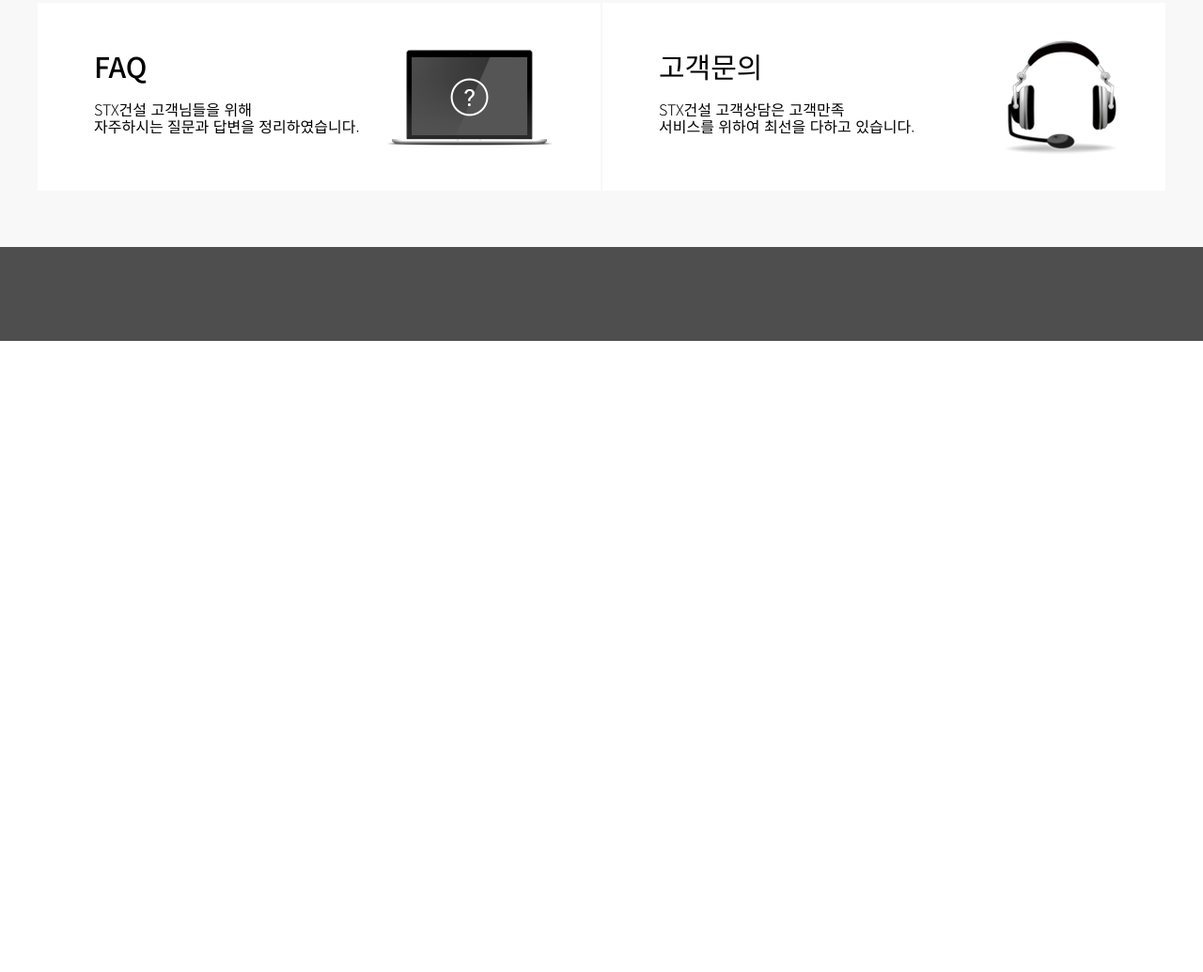
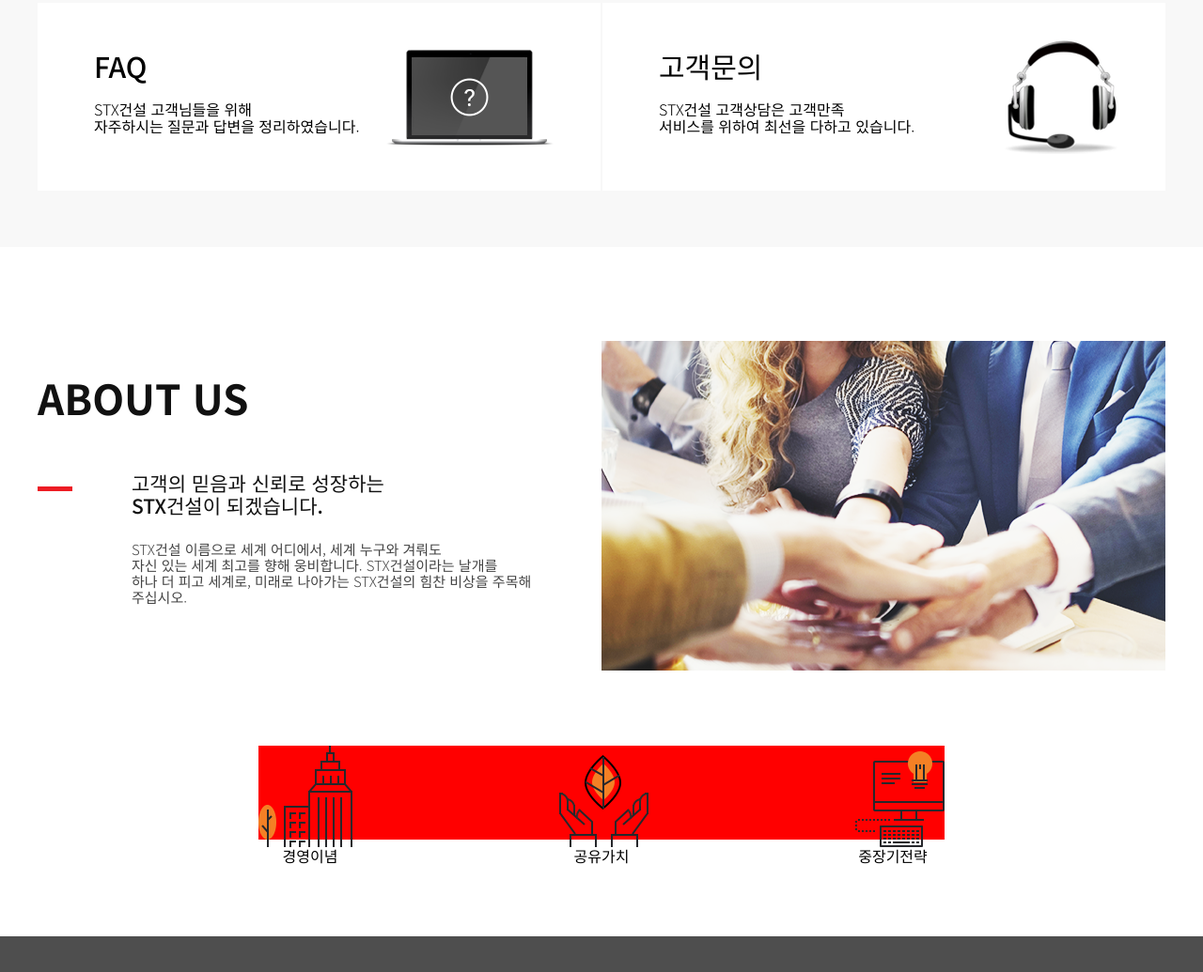
Before and after one commit to songmok/STXconst, a plain HTML site: page index.html in a window 1280 px wide. Shown: the part 2274-3309 px from the top of the page at 94% size. Before the commit the page ends 2637 px from the top, so only its background shows below. Drawn offline with Linux system fonts and the light colour scheme; a script that the page names is missing.

Commit message:
어바웃 영역 완료

```diff
--- a/css/main.css
+++ b/css/main.css
@@ -507,10 +507,90 @@ body {
 .about {
   position: relative;
   display: block;
+  padding: 100px 0;
+  background: #fff;
 }
 .about-inner {
   position: relative;
   display: block;
+}
+.about-top {
+  position: relative;
+  display: block;
+  background: url(../images/img_about.png) no-repeat;
+  background-position: 100% 50%;
+  margin-bottom: 80px;
+}
+.about-top > h2 {
+  position: relative;
+  display: block;
+  font-size: 44px;
+  color: #111;
+  font-weight: 600;
+  text-transform: uppercase;
+  padding-top: 35px;
+  padding-bottom: 55px;
+}
+.about-top > p {
+  position: relative;
+  display: block;
+  font-size: 15px;
+  padding-left: 100px;
+  padding-bottom: 70px;
+}
+.about-top > p::before {
+  content: "";
+  position: absolute;
+  left: 0;
+  top: 15px;
+  display: block;
+  width: 37px;
+  height: 5px;
+  background: #ed1c24;
+}
+.about-top > p > b {
+  position: relative;
+  display: block;
+  font-size: 21px;
+  color: #111;
+  font-weight: 500;
+  padding-bottom: 25px;
+}
+.about-bottom {
+  position: relative;
+  display: block;
+  text-align: center;
+}
+.about-list {
+  position: relative;
+  display: inline-block;
+  background: red;
+}
+.about-list > li {
+  position: relative;
+  display: block;
+  float: left;
+  height: 100px;
+}
+.about-list > li > a::before {
+  content: "";
+  position: relative;
+  display: block;
+  background: url(../images/bg_icon.png) no-repeat;
+  width: 110px;
+  height: 108px;
+}
+.about-list > li:nth-child(1) > a::before {
+  background-position: 0 0;
+}
+.about-list > li:nth-child(2) > a::before {
+  background-position: -110px 0px;
+}
+.about-list > li:nth-child(3) > a::before {
+  background-position: -220px 0;
+}
+.about-list > li:nth-child(2) {
+  margin: 0 200px;
 }
 /* 푸터 */
 .footer {
--- a/index.html
+++ b/index.html
@@ -216,8 +216,27 @@
       <!-- 회사소개 -->
       <section class="about">
         <div class="about-inner inner">
-          <div class="about-top"></div>
-          <div class="about-bottom"></div>
+          <div class="about-top">
+            <h2>About us</h2>
+            <p>
+              <b>
+                고객의 믿음과 신뢰로 성장하는<br />
+                STX건설이 되겠습니다.<br />
+              </b>
+              STX건설 이름으로 세계 어디에서, 세계 누구와 겨뤄도<br />
+              자신 있는 세계 최고를 향해 웅비합니다. STX건설이라는 날개를<br />
+              하나 더 피고 세계로, 미래로 나아가는 STX건설의 힘찬 비상을
+              주목해<br />
+              주십시오.
+            </p>
+          </div>
+          <div class="about-bottom">
+            <ul class="about-list">
+              <li><a href="#">경영이념</a></li>
+              <li><a href="#">공유가치</a></li>
+              <li><a href="#">중장기전략</a></li>
+            </ul>
+          </div>
         </div>
       </section>
       <!-- 푸터 -->
--- a/js/scroll.js
+++ /dev/null
@@ -1,5 +0,0 @@
-history.scrollRestoration = "manual";
-//새로고침 시 항상 top:0 위치로 이동된다.
-
-history.scrollRestoration = "auto";
-//현재 위치를 기억하여 새로고침시 그자리를 유지한다.
```
